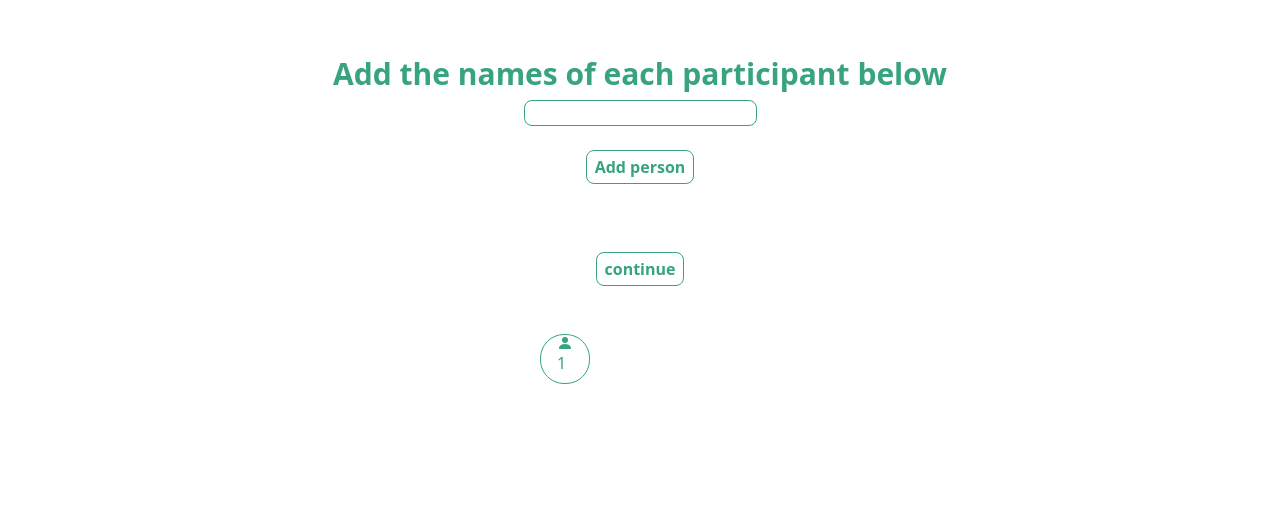
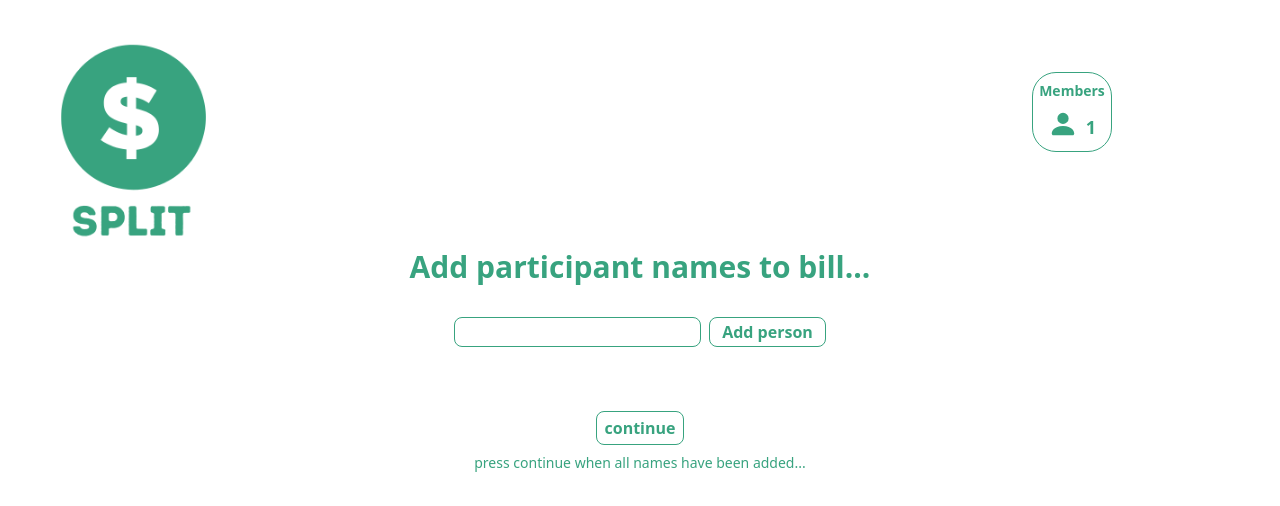
Before and after one commit to BlakeLawrence/bill-splitter, a React (Create React App) app: page /names in a window 1280 px wide. Both pictures are taken after typing "Sample" into the empty fields and a click on the button "Add person". Shown: the top 506 px of the page. Built offline with nearby package versions, Linux system fonts and the light colour scheme.

Commit message:
added a few more pages and features - this is just a mockup test app to get a feel of the direction i want to move in

```diff
--- a/src/Pages/Home.js
+++ b/src/Pages/BillName.js
@@ -21,12 +21,12 @@ function Home() {
           className="flex w-[225px] h-[225px]"
         />
       </div>
-
+      <div></div>
       <h1 className="text-[#38A37F] text-center text-3xl font-bold">
         Name your group / Bill
       </h1>
       <input
-        className="rounded-lg py-1 px-4 border border-[#05998C] mt-6 text-[#38A37F] text-center font-semibold"
+        className="rounded-lg py-1 px-4 border border-[#05998C] mt-6 text-[#38A37F] text-center font-semibold outline-none"
         type="text"
         onChange={(e) => setText(e.target.value)}
       />
--- /dev/null
+++ b/src/Pages/Dashboard.js
@@ -0,0 +1,154 @@
+import React, { useContext, useState } from "react";
+import { AiFillCloseCircle } from "react-icons/ai";
+import { appContext } from "../components/App/App";
+import logo from "../assets/split.png";
+import { Link } from "react-router-dom";
+import { BsFillPersonFill } from "react-icons/bs";
+
+function Dashboard() {
+  const {
+    groupName,
+    participants,
+    billAmount,
+    setBillAmount,
+    tipAmount,
+    setTipAmount,
+  } = useContext(appContext);
+  const [toggleNames, setToggleNames] = useState(false);
+  const [billText, setBillText] = useState("");
+  const [tipText, setTipText] = useState("");
+  const [owedAfterSplittingEvenly, setOwedAfterSplittingEvenly] =
+    useState(null);
+
+  const billTotal = () => {
+    setBillAmount(Number(billText));
+    console.log(typeof billText);
+    setBillText("");
+  };
+
+  const tipTotal = () => {
+    setTipAmount(Number(tipText));
+    setTipText("");
+  };
+
+  const splitBillEvenly = () => {
+    setOwedAfterSplittingEvenly((billAmount + tipAmount) / participants.length);
+  };
+
+  return (
+    <div className="w-full h-screen flex flex-col items-center">
+      <div className="flex w-full justify-between pt-6 pl-6">
+        <img
+          src={logo}
+          alt="split company logo"
+          className="flex w-[225px] h-[225px]"
+        />
+        <h1 className="text-5xl italic text-[#38A37F] underline pt-12 pr-12">
+          {groupName}
+        </h1>
+        <div className="flex-col justify-between mr-12 w-[200px] z-20">
+          <div
+            onClick={() => setToggleNames(!toggleNames)}
+            className={
+              participants.length > 0
+                ? "bg-white w-[80px] h-[80px] flex justify-center rounded-3xl mt-12 border border-[#38A37F]"
+                : ""
+            }
+          >
+            {participants.length > 0 && (
+              <div className="flex-col justify-center items-center hover:cursor-pointer text-[#38A37F]">
+                <h4 className="text-sm mt-2 font-semibold">Members</h4>
+                <div className="flex justify-center mt-2">
+                  <BsFillPersonFill className="text-3xl" />
+                  <div className="text-lg ml-2 mt-1 font-semibold">
+                    {participants.length}
+                  </div>
+                </div>
+              </div>
+            )}
+          </div>
+
+          <div
+            className={
+              toggleNames && participants.length > 0
+                ? "flex flex-col bg-white p-4 rounded-lg mb-2 mt-2  border border-[#38A37F] fixed z-10 shadow-md shadow-[#38A37F]"
+                : ""
+            }
+          >
+            {toggleNames &&
+              participants.map((person) => {
+                return (
+                  <div className="flex justify-between">
+                    <h2
+                      className="text-[#38A37F] font-bold mr-4"
+                      key={person.id}
+                    >
+                      {person.name}
+                    </h2>
+                  </div>
+                );
+              })}
+          </div>
+          <div className="">
+            {billAmount && <h3>Bill: £{billAmount}</h3>}
+            {tipAmount && <h3>Tip: £ {tipAmount}</h3>}
+            {owedAfterSplittingEvenly && (
+              <h3>Total: £ {owedAfterSplittingEvenly}</h3>
+            )}
+          </div>
+        </div>
+      </div>
+
+      <div className="flex">
+        <div className="flex flex-col items-center justify-center mr-6">
+          <h1 className="text-[#38A37F] text-center text-2xl font-bold">
+            Enter Bill
+          </h1>
+          <input
+            value={billText}
+            className="rounded-lg py-1 px-4 border border-[#05998C] mt-4 text-[#38A37F] text-center font-semibold outline-none"
+            type="number"
+            onChange={(e) => setBillText(e.target.value)}
+          />
+
+          <button
+            className="bg-white border border-[#05998C]  rounded-xl p-2 mt-2 text-[#38A37F] font-medium sm:mr-6 hover:bg-[#38A37F] hover:text-white"
+            onClick={billTotal}
+          >
+            Enter
+          </button>
+        </div>
+        <div className="flex flex-col items-center">
+          <h1 className="text-[#38A37F] text-center text-2xl font-bold">
+            Enter Tip
+          </h1>
+          <input
+            value={tipText}
+            className="rounded-lg py-1 px-4 border border-[#05998C] mt-4 text-[#38A37F] text-center font-semibold outline-none"
+            type="number"
+            onChange={(e) => setTipText(e.target.value)}
+          />
+
+          <button
+            className="bg-white border border-[#05998C]  rounded-xl p-2 mt-2 text-[#38A37F] font-medium sm:mr-6 hover:bg-[#38A37F] hover:text-white"
+            onClick={tipTotal}
+          >
+            Enter
+          </button>
+        </div>
+      </div>
+      {billAmount > 0 && (
+        <div className="mt-24">
+          <button
+            className="bg-white border border-[#05998C]  rounded-xl px-12 py-2 mt-2 text-[#38A37F] font-medium sm:mr-6 hover:bg-[#38A37F] hover:text-white text-3xl"
+            onClick={splitBillEvenly}
+          >
+            SPLIT
+          </button>
+        </div>
+      )}
+    </div>
+  );
+}
+
+export default Dashboard;
--- a/src/Pages/Landing.js
+++ b/src/Pages/Landing.js
@@ -12,7 +12,7 @@ function Landing() {
           className="w-[400px] h-[400px] ml-4"
         />
       </div>
-      <Link to="/home">
+      <Link to="/bill-name">
         <div className=" flex flex-col justify-center items-center w-full h-1/2">
           <button className="bg-[#38a37f] w-4/12 sm:w-1/12 rounded-xl p-2 mt-24 text-lg text-white font-medium shadow-lg">
             CONTINUE
--- a/src/Pages/Names.js
+++ b/src/Pages/Names.js
@@ -1,12 +1,12 @@
 import { useContext, useState } from "react";
 import { appContext } from "../components/App/App";
 import { BsFillPersonFill } from "react-icons/bs";
-import { AiFillCloseCircle } from "react-icons/ai";
+import { Link } from "react-router-dom";
+import logo from "../assets/split.png";
 
 function Names() {
   const { groupName, participants, setParticipants } = useContext(appContext);
   const [toggleNames, setToggleNames] = useState(false);
-  const [payBill, setPayBill] = useState(false);
 
   const [namesText, setNamesText] = useState("");
 
@@ -23,56 +23,42 @@ function Names() {
   };
 
   return (
-    <div className="w-full h-screen pt-2  flex flex-col items-center ">
-      <h1 className="text-6xl mb-12 text-[#38A37F] underline">{groupName}</h1>
-      <h2 className="text-[#38A37F] text-3xl font-semibold mb-2">
-        Add the names of each participant below
-      </h2>
-
-      <input
-        value={namesText}
-        className="rounded-lg border border-[#38A37F]"
-        type="text"
-        onChange={(e) => setNamesText(e.target.value)}
+    <div className="w-full h-screen flex flex-col items-center">
+      <div className="flex w-full justify-between pt-6 pl-6">
+        <img
+          src={logo}
+          alt="split company logo"
+          className="flex w-[225px] h-[225px]"
         />
-
-      <br />
-      <button
-        className="text-[#38A37F] font-bold bg-white border border-[#38A37F] px-2 py-1 rounded-lg"
-        onClick={addParticipants}
-      >
-        Add person
-      </button>
-
-      <h3 className="text-white mt-12 text-sm">
-        press continue when all names have been added...
-      </h3>
-      <button
-        onClick={() => setPayBill(!payBill)}
-        className="text-[#38A37F] font-bold bg-white border border-[#38A37F] px-2 py-1 rounded-lg"
-      >
-        continue
-      </button>
-      <div className="flex w-[200px] justify-between">
+        <h1 className="text-5xl italic text-[#38A37F] underline pt-12 pr-12">
+          {groupName}
+        </h1>
+        <div className="flex-col justify-between mr-12 w-[200px] z-20">
           <div
             onClick={() => setToggleNames(!toggleNames)}
             className={
               participants.length > 0
-              ? "bg-white w-[50px] h-[50px] flex justify-center rounded-3xl mt-12 border border-[#38A37F]"
+                ? "bg-white w-[80px] h-[80px] flex justify-center rounded-3xl mt-12 border border-[#38A37F]"
                 : ""
             }
           >
             {participants.length > 0 && (
-            <span className="hover:cursor-pointer text-[#38A37F]">
-              <BsFillPersonFill />
+              <div className="flex-col justify-center items-center hover:cursor-pointer text-[#38A37F]">
+                <h4 className="text-sm mt-2 font-semibold">Members</h4>
+                <div className="flex justify-center mt-2">
+                  <BsFillPersonFill className="text-3xl" />
+                  <div className="text-lg ml-2 mt-1 font-semibold">
                     {participants.length}
-            </span>
+                  </div>
+                </div>
+              </div>
             )}
           </div>
+
           <div
             className={
               toggleNames && participants.length > 0
-              ? "flex flex-col bg-white p-4 rounded-lg mb-2 mt-2  border border-[#38A37F]"
+                ? "flex flex-col bg-white p-4 rounded-lg mb-2 mt-2  border border-[#38A37F] fixed z-10 shadow-md shadow-[#38A37F]"
                 : ""
             }
           >
@@ -80,44 +66,51 @@ function Names() {
               participants.map((person) => {
                 return (
                   <div className="flex justify-between">
-                  <h2 className="text-[#38A37F] font-bold mr-2" key={person.id}>
+                    <h2
+                      className="text-[#38A37F] font-bold mr-4"
+                      key={person.id}
+                    >
                       {person.name}
                     </h2>
                     <button
-                    className="text-[9px]"
+                      className="text-lg text-[#38A37F] font-bold"
                       onClick={() => deletePerson(person.id)}
                     >
-                    ❌
+                      x
                     </button>
                   </div>
                 );
               })}
           </div>
         </div>
-      {payBill && (
-        <div className=" bg-white w-1/2 h-1/3 rounded-xl shadow-xl z-1  border border-[#38A37F]">
-          <div
-            onClick={() => setPayBill(!payBill)}
-            className="flex justify-end p-2 text-red-500 cursor-pointer"
+      </div>
+
+      <h2 className="text-[#38A37F] text-3xl font-semibold mb-2">
+        Add participant names to bill...
+      </h2>
+      <div>
+        <input
+          value={namesText}
+          className="rounded-lg border border-[#38A37F] py-0.5 mt-6 text-center text-[#38A37F] font-semibold outline-none"
+          type="text"
+          onChange={(e) => setNamesText(e.target.value)}
+        />
+
+        <button
+          className="text-[#38A37F] font-bold bg-white border border-[#38A37F] px-3 py-0.5 rounded-lg ml-2"
+          onClick={addParticipants}
         >
-            <AiFillCloseCircle />
+          Add person
+        </button>
       </div>
-          <div className=" flex flex-col items-center ">
-            <h3 className="text-[#38A37F] text-3xl mt-4 ">
-              How would you like to pay the Bill?
-            </h3>
 
-            <span className="mt-24">
-              <button className="bg-[#38A37F] text-white font-medium px-2 py-1 rounded-lg mr-4">
-                Split Evenly
+      <button className="text-[#38A37F] font-bold bg-white border border-[#38A37F] px-2 py-1 rounded-lg mt-16">
+        <Link to="/dashboard"> continue </Link>
       </button>
-              <button className="bg-[#38A37F] text-white font-medium px-2 py-1 rounded-lg">
-                Pay Individually
-              </button>
-            </span>
-          </div>
-        </div>
-      )}
+
+      <p className="text-[#38A37F] text-sm mt-2">
+        press continue when all names have been added...
+      </p>
     </div>
   );
 }
--- a/src/components/App/App.css
+++ b/src/components/App/App.css
@@ -5,11 +5,5 @@
 * {
   margin: 0px;
   padding: 0px;
+  box-sizing: border-box;
 }
-
-/* #root {
-  display: flex;
-  flex-grow: 1;
-  margin: 0px;
-  padding: 0px;
-} */
```
Also changed, not shown: src/components/App/App.js (+10 -2 lines). Lines whose indentation alone changed are shown as unchanged.
